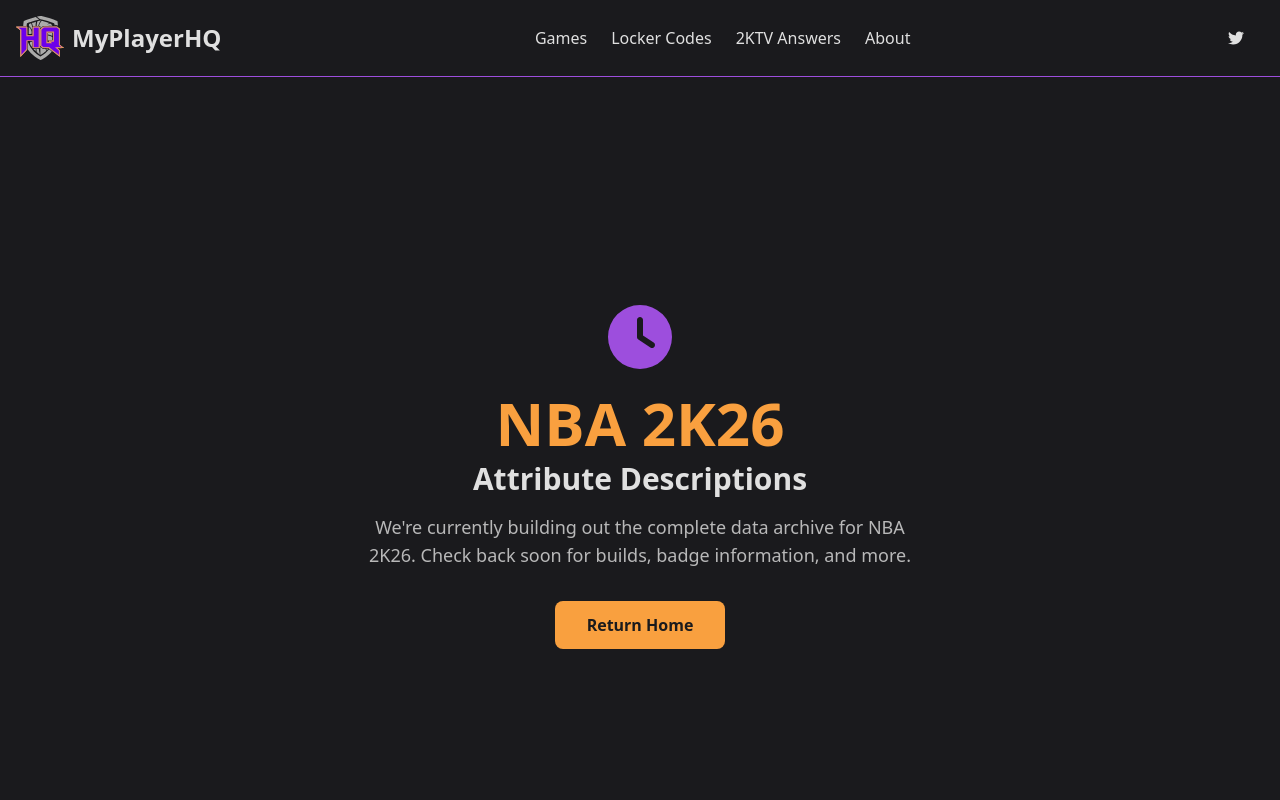
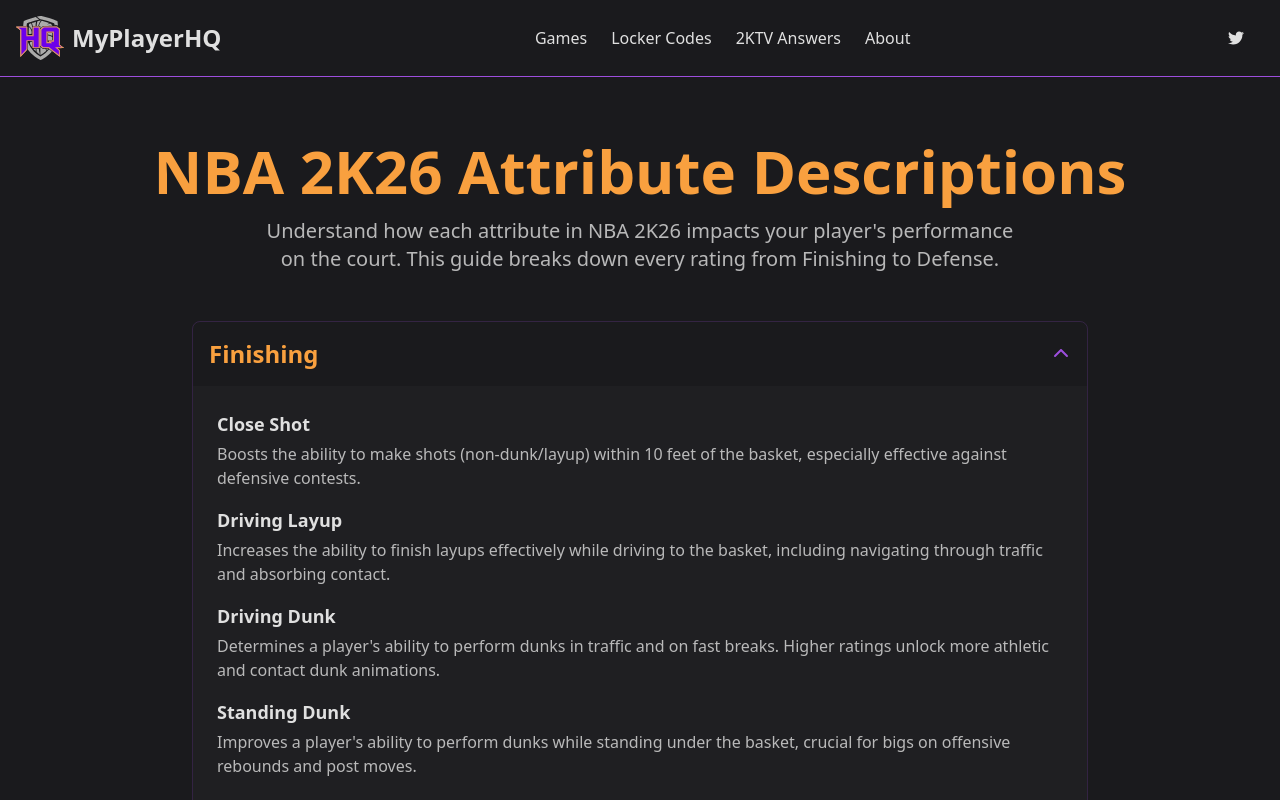
Before and after one commit to OneBuffaloLabs/myplayer-hq, a Next.js app: page /games/nba-2k26/attribute-descriptions in a window 1280 px wide. Shown: the top 800 px of the page. Built offline with nearby package versions, Linux system fonts and the light colour scheme.

Commit message:
[Issue-14] Feat: Implement Attribute Descriptions Page

```diff
--- a/src/app/games/nba-2k26/attribute-descriptions/page.tsx
+++ b/src/app/games/nba-2k26/attribute-descriptions/page.tsx
@@ -1,18 +1,80 @@
-import { Metadata } from 'next';
-import { generateMetadata } from '@/utils/metadata';
-import { ComingSoon } from '@/components/ComingSoon';
+'use client';
 
-export const metadata: Metadata = generateMetadata({
-  title: 'NBA 2K26',
-  description: '',
-});
+import { useState } from 'react';
+import { FontAwesomeIcon } from '@fortawesome/react-fontawesome';
+import { faChevronDown, faChevronUp } from '@fortawesome/free-solid-svg-icons';
+import attributeData from '@/data/games/nba-2k26/attributes.json';
 
-export default function NBA2k26AttributeDescriptionsPage() {
+type Attribute = {
+  name: string;
+  description: string;
+};
+
+type AttributeCategory = {
+  category: string;
+  attributes: Attribute[];
+};
+
+const AttributeAccordionItem = ({ category, attributes }: AttributeCategory) => {
+  const [isOpen, setIsOpen] = useState(true); // Default to open for better initial visibility
+
   return (
-    <ComingSoon
-      title="NBA 2K26"
-      subtitle="Attribute Descriptions"
-      message="We're currently building out the complete data archive for NBA 2K26. Check back soon for builds, badge information, and more."
-    />
+    <div className="border-b border-accent/20">
+      <h2 id={`category-header-${category.replace(/\s+/g, '-')}`}>
+        <button
+          onClick={() => setIsOpen(!isOpen)}
+          aria-expanded={isOpen}
+          aria-controls={`category-panel-${category.replace(/\s+/g, '-')}`}
+          className="w-full flex justify-between items-center text-left p-4 cursor-pointer hover:bg-accent/10 transition-colors duration-300">
+          <span className="text-2xl font-bold text-primary">{category}</span>
+          <FontAwesomeIcon
+            icon={isOpen ? faChevronUp : faChevronDown}
+            className="text-accent h-5 w-5 transition-transform duration-300"
+          />
+        </button>
+      </h2>
+      {isOpen && (
+        <div
+          id={`category-panel-${category.replace(/\s+/g, '-')}`}
+          role="region"
+          aria-labelledby={`category-header-${category.replace(/\s+/g, '-')}`}
+          className="p-6 bg-background-secondary">
+          <dl>
+            {attributes.map((attr) => (
+              <div key={attr.name} className="mb-4">
+                <dt className="text-lg font-semibold text-text">{attr.name}</dt>
+                <dd className="text-text/80 mt-1">{attr.description}</dd>
+              </div>
+            ))}
+          </dl>
+        </div>
+      )}
+    </div>
+  );
+};
+
+export default function AttributeDescriptionsPage() {
+  return (
+    <main className="bg-background text-text">
+      <div className="container mx-auto px-4 py-16">
+        <header className="text-center mb-12">
+          <h1 className="text-4xl md:text-6xl font-bold text-primary">
+            NBA 2K26 Attribute Descriptions
+          </h1>
+          <p className="text-lg md:text-xl mt-4 max-w-3xl mx-auto text-text/80">
+            Understand how each attribute in NBA 2K26 impacts your player's performance on the
+            court. This guide breaks down every rating from Finishing to Defense.
+          </p>
+        </header>
+
+        <section
+          aria-label="Attribute Categories"
+          className="max-w-4xl mx-auto rounded-lg border border-accent/20 overflow-hidden">
+          {attributeData.map((category) => (
+            <AttributeAccordionItem key={category.category} {...category} />
+          ))}
+        </section>
+      </div>
+    </main>
   );
 }
--- /dev/null
+++ b/src/data/games/nba-2k26/attributes.json
@@ -0,0 +1,116 @@
+[
+  {
+    "category": "Finishing",
+    "attributes": [
+      {
+        "name": "Close Shot",
+        "description": "Boosts the ability to make shots (non-dunk/layup) within 10 feet of the basket, especially effective against defensive contests."
+      },
+      {
+        "name": "Driving Layup",
+        "description": "Increases the ability to finish layups effectively while driving to the basket, including navigating through traffic and absorbing contact."
+      },
+      {
+        "name": "Driving Dunk",
+        "description": "Determines a player's ability to perform dunks in traffic and on fast breaks. Higher ratings unlock more athletic and contact dunk animations."
+      },
+      {
+        "name": "Standing Dunk",
+        "description": "Improves a player's ability to perform dunks while standing under the basket, crucial for bigs on offensive rebounds and post moves."
+      },
+      {
+        "name": "Post Control",
+        "description": "Affects the success of post moves, spins, and drop-steps. A higher rating also helps protect the ball from being stolen in the post."
+      }
+    ]
+  },
+  {
+    "category": "Shooting",
+    "attributes": [
+      {
+        "name": "Mid-Range Shot",
+        "description": "Boosts the ability to make open and contested jump shots taken from inside the three-point line but outside of the close-shot range."
+      },
+      {
+        "name": "Three-Point Shot",
+        "description": "Increases a player's accuracy when shooting from beyond the three-point arc. Higher ratings reduce the impact of defensive contests."
+      },
+      {
+        "name": "Free Throw",
+        "description": "Determines a player's accuracy from the free-throw line. A crucial attribute for drawing fouls and capitalizing on free points."
+      }
+    ]
+  },
+  {
+    "category": "Playmaking",
+    "attributes": [
+      {
+        "name": "Pass Accuracy",
+        "description": "Increases the speed and accuracy of passes, reducing the chance of turnovers. Unlocks better passing animations like bullet passes and alley-oops."
+      },
+      {
+        "name": "Ball Handle",
+        "description": "Improves a player's ability to dribble effectively and perform advanced dribble moves, while also making it harder for defenders to steal the ball."
+      },
+      {
+        "name": "Speed with Ball",
+        "description": "Determines how fast a player can run while dribbling the ball. Essential for fast breaks and blowing by defenders."
+      }
+    ]
+  },
+  {
+    "category": "Defense",
+    "attributes": [
+      {
+        "name": "Interior Defense",
+        "description": "Boosts a player's ability to effectively contest shots, box out opponents, and stay in front of offensive players in the paint."
+      },
+      {
+        "name": "Perimeter Defense",
+        "description": "Improves a player's ability to stay in front of ball handlers on the perimeter, contest outside shots, and navigate through screens."
+      },
+      {
+        "name": "Steal",
+        "description": "Increases the chances of successfully stealing the ball from an opponent, both on-ball and by intercepting passes in the passing lanes."
+      },
+      {
+        "name": "Block",
+        "description": "Enhances a player's ability to block shots from opponents. A higher rating also improves the chances of successfully chasing down players on a fast break."
+      }
+    ]
+  },
+  {
+    "category": "Rebounding",
+    "attributes": [
+      {
+        "name": "Offensive Rebound",
+        "description": "Determines a player's effectiveness at getting rebounds on the offensive end of the court, creating second-chance opportunities."
+      },
+      {
+        "name": "Defensive Rebound",
+        "description": "Improves a player's ability to secure rebounds on the defensive end, which is key to preventing second-chance points and starting fast breaks."
+      }
+    ]
+  },
+  {
+    "category": "Physicals",
+    "attributes": [
+      {
+        "name": "Speed",
+        "description": "Affects how fast a player can run without the ball. Crucial for getting back on defense, cutting to the basket, and moving around screens."
+      },
+      {
+        "name": "Acceleration",
+        "description": "Determines how quickly a player can reach their top speed from a standstill or after changing directions."
+      },
+      {
+        "name": "Strength",
+        "description": "Impacts a player's ability to back down opponents in the post, absorb contact on drives, box out for rebounds, and set effective screens."
+      },
+      {
+        "name": "Vertical",
+        "description": "Affects a player's ability to jump high for rebounds, blocks, and dunks. It works in conjunction with other attributes to determine animation effectiveness."
+      }
+    ]
+  }
+]
```
